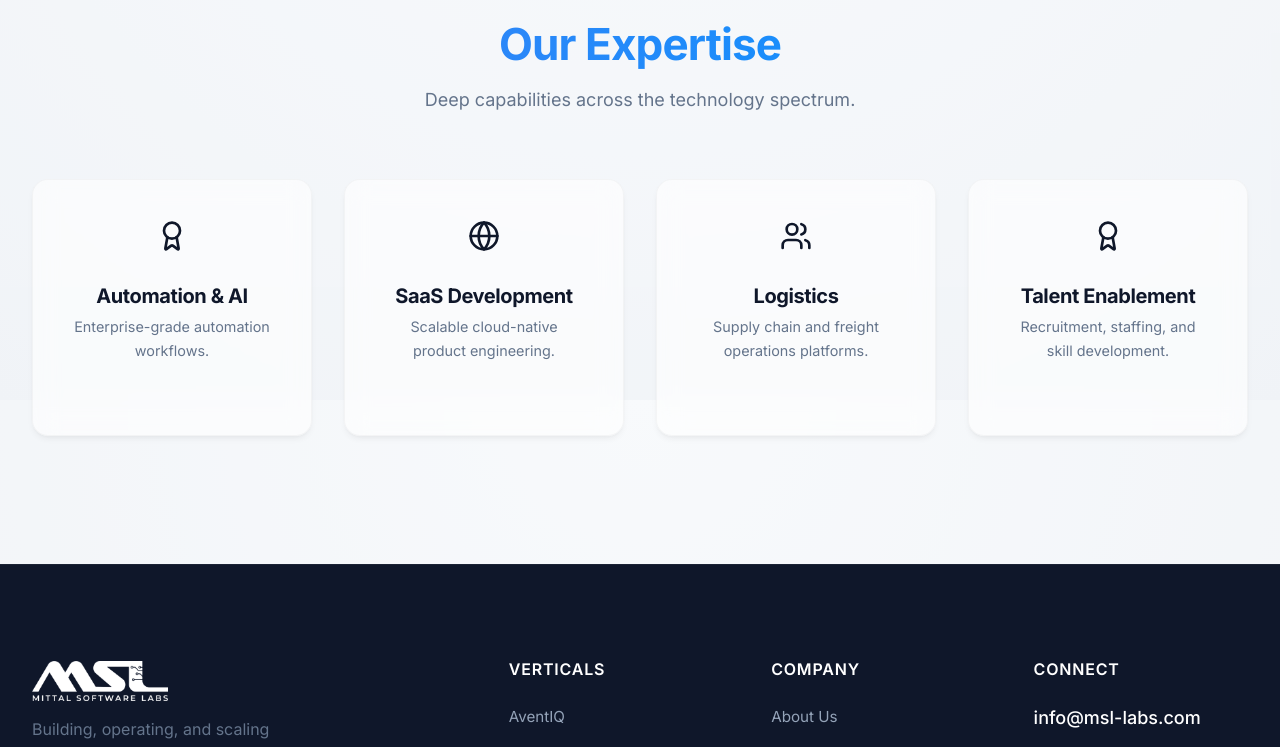
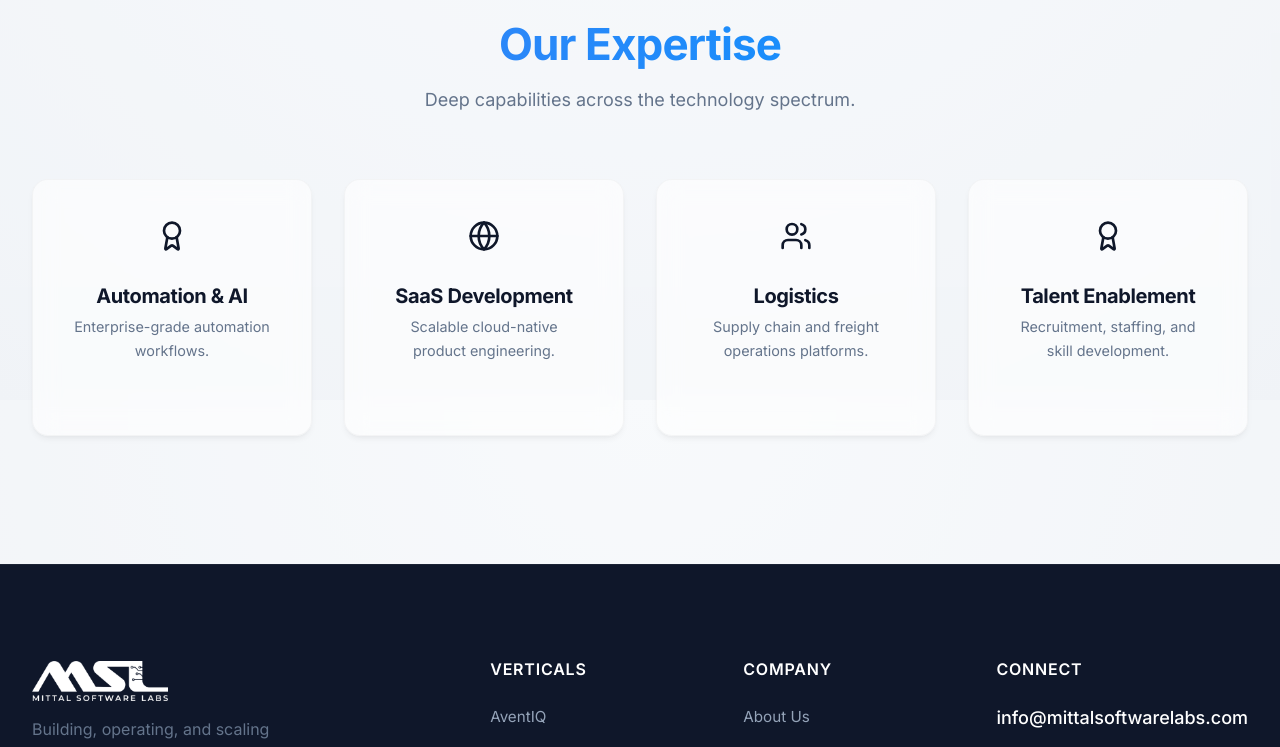
Before and after one commit to hardicgarg/msl-group-site, a React (Vite) app: page /about in a window 1280 px wide. Shown: the part 2000-2747 px from the top of the page. Built offline with nearby package versions, Linux system fonts and the light colour scheme.

Commit message:
Update contact details and map location

```diff
--- a/src/components/Footer.jsx
+++ b/src/components/Footer.jsx
@@ -44,7 +44,7 @@ const Footer = () => {
                     {/* Connect Column */}
                     <div className="footer-col">
                         <h4 className="footer-heading">Connect</h4>
-                        <p className="footer-contact">info@msl-labs.com</p>
+                        <p className="footer-contact">info@mittalsoftwarelabs.com</p>
                         <div className="social-icons">
                             <a href="#" className="social-icon"><Linkedin size={20} /></a>
                             <a href="#" className="social-icon"><Twitter size={20} /></a>
--- a/src/pages/Contact.jsx
+++ b/src/pages/Contact.jsx
@@ -34,7 +34,7 @@ const Contact = () => {
                                 color: '#1a1a1a',
                                 letterSpacing: '-0.02em'
                             }}>
-                                +91 11 4475 6172
+                                011 4475 6172
                             </h2>
                         </div>
 
@@ -48,7 +48,7 @@ const Contact = () => {
                             <p style={{ marginBottom: '1rem' }}>
                                 <strong style={{ color: '#1a1a1a', fontSize: '0.9rem' }}>INDIA:</strong>{' '}
                                 <span style={{ color: '#1a1a1a', fontWeight: '600', textTransform: 'uppercase', fontSize: '0.95rem', lineHeight: '1.6' }}>
-                                    B1/E13, BLOCK E, MOHAN COOPERATIVE INDUSTRIAL ESTATE, BADARPUR, NEW DELHI, DELHI 110044, INDIA
+                                    B1/E13, BLOCK E, MOHAN COOPERATIVE INDUSTRIAL ESTATE, BADARPUR, NEW DELHI, DELHI 110044
                                 </span>
                             </p>
                             <p style={{ margin: 0 }}>
@@ -73,7 +73,7 @@ const Contact = () => {
                                 letterSpacing: '-0.02em',
                                 textTransform: 'uppercase'
                             }}>
-                                CONTACT@MSL-LABS.COM
+                                INFO@MITTALSOFTWARELABS.COM
                             </h2>
                         </div>
                     </div>
@@ -169,7 +169,7 @@ const Contact = () => {
                         boxShadow: '0 4px 20px rgba(0,0,0,0.1)'
                     }}>
                         <iframe
-                            src="https://www.google.com/maps/embed?pb=!1m18!1m12!1m3!1d3505.0523860731!2d77.2930!3d28.5090!2m3!1f0!2f0!3f0!3m2!1i1024!2i768!4f13.1!3m3!1m2!1s0x390ce7a41cd5cd1f%3A0x7c6c5c1e0f5e7f0a!2sMohan%20Cooperative%20Industrial%20Estate!5e0!3m2!1sen!2sin!4v1700000000000!5m2!1sen!2sin"
+                            src="https://www.google.com/maps/embed?pb=!1m18!1m12!1m3!1d3505.021667469608!2d77.29158307525283!3d28.50974597573646!2m3!1f0!2f0!3f0!3m2!1i1024!2i768!4f13.1!3m3!1m2!1s0x390ce7daf5c4251f%3A0xe53fa28445701768!2sMittal%20Software%20Labs%20Limited!5e0!3m2!1sen!2sin!4v1719565578768!5m2!1sen!2sin"
                             width="100%"
                             height="400"
                             style={{ border: 0 }}
```
